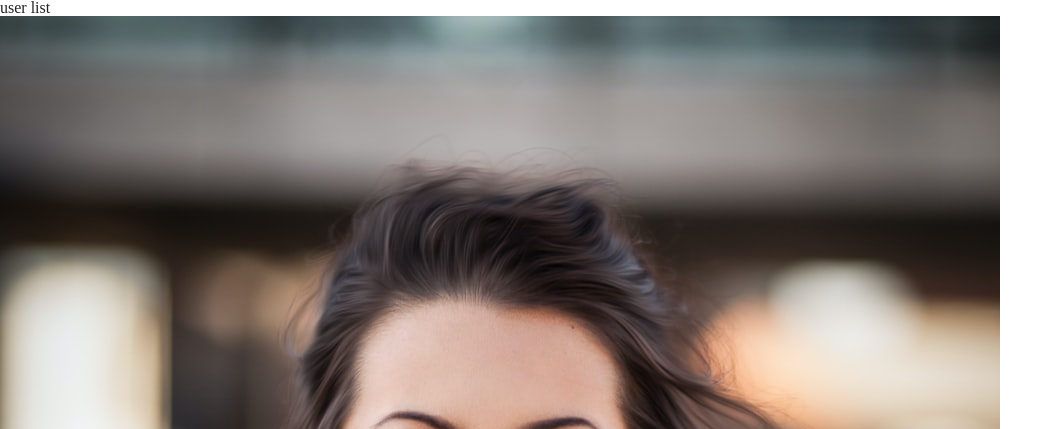
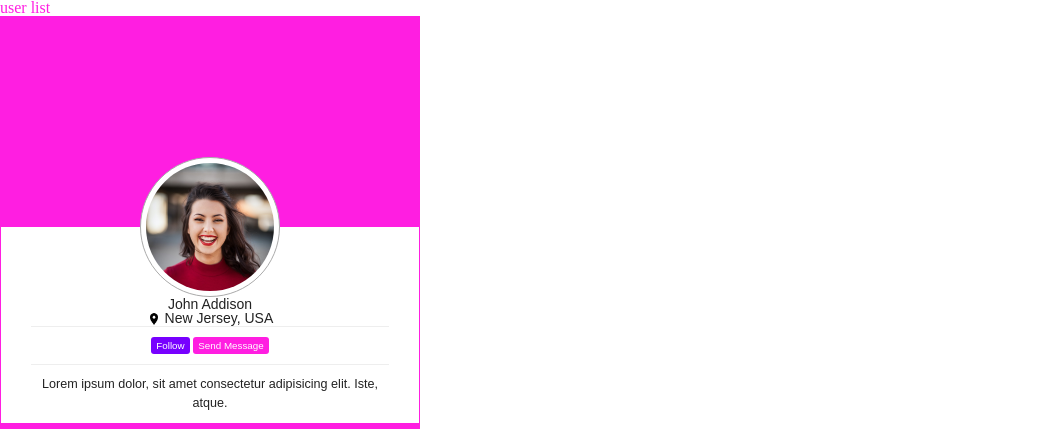
Before and after one commit to yana1234567/pr_0309, a plain HTML site: page index.html in a window 1280 px wide. Shown: the top 429 px of the page, without its empty margins (0-1063 px from the left). Drawn offline with Linux system fonts and the light colour scheme.

Commit message:
Beta version

```diff
--- a/assets/css/style.css
+++ b/assets/css/style.css
@@ -0,0 +1,88 @@
+*{
+  box-sizing: border-box;
+}
+.cards-container{
+  --main-color:rgb(255, 30, 225);
+}
+
+.title-container{
+  color: var(--main-color);
+}
+.card-wrapper{
+  --img-size: 140px;
+  min-width: calc(var(--img-size)*2);
+  width: 100%;
+  max-width: calc(var(--img-size)*3);
+
+  border: 1px solid var(--main-color);
+
+  text-align: center;
+  font-family: sans-serif;
+  font-size: 14px ;
+}
+.header-bg{
+  height: calc(var(--img-size)*1.5);
+  background-color: var(--main-color);
+}
+
+.photo-profile{
+  width: var(--img-size);
+  height: var(--img-size);
+  margin-top: calc(var(--img-size)/2*-1);
+
+  padding: 5px;
+  border: 1px solid #aaa;
+  border-radius: 50%;
+
+  object-fit: cover;
+  object-position: top;
+
+  background-color: white;
+}
+.full-name-user{
+  max-width: 60%;
+  margin: 0 auto;
+}
+.address-user>img{
+  height: 14px;
+}
+.btn-container{
+  margin: 0 30px;
+  padding: 10px 0;
+  border-top: 1px solid #eeeeee;
+  border-bottom: 1px solid #eeeeee;
+}
+.btn{
+  max-width: 40%;
+  padding: 0.3em 0.5em;
+  border: none;
+  border-radius: 3px;
+  color: white;
+  text-transform: capitalize;
+  font-size: 0.7em;
+}
+.card-text{
+  padding: 10px 30px;
+  font-size: 0.9em;
+  line-height: 1.5em;
+}
+.follow-bg{
+  background-color: rgb(119, 0, 255);
+}
+.main-bg{
+  background-color: var(--main-color);
+}
+.text-inline{
+  overflow: hidden;
+  white-space: nowrap;
+  text-overflow: ellipsis;
+}
+
+  .footer-bg{
+    height: calc(var(--img-size)*0.5);
+    padding-top: 12px;
+  }
+
+.footer-bg img{
+  width: 24px;
+}
--- a/index.html
+++ b/index.html
@@ -17,19 +17,19 @@
           <div class="photo-wrapper">
             <img src="./assets/images/user.jpeg" alt="" class="photo-profile" />
           </div>
-          <h2 class="full-name-user">John Addison</h2>
+          <h2 class="full-name-user text-inline">John Addison</h2>
           <!-- address.address-user>img+{New Jersey, USA} -->
           <address class="address-user">
             <img src="./assets/images/map-marker.png" alt="" />
             New Jersey, USA
           </address>
           <div class="btn-container">
-            <button class="btn">follow</button>
-            <button class="btn">send messege</button>
+            <button class="btn text-inline follow-bg">follow</button>
+            <button class="btn text-inline main-bg">send message</button>
           </div>
           <p class="card-text">Lorem ipsum dolor, sit amet consectetur adipisicing elit. Iste, atque.</p>
         </div>
-        <footer class="footer-bg">
+        <footer class="footer-bg main-bg">
           <a href=""><img src="./assets/images/facebook.png" alt="" /></a>
           <a href=""><img src="./assets/images/google-plus.png" alt="" /></a>
           <a href=""><img src="./assets/images/twitter.png" alt="" /></a>
```
